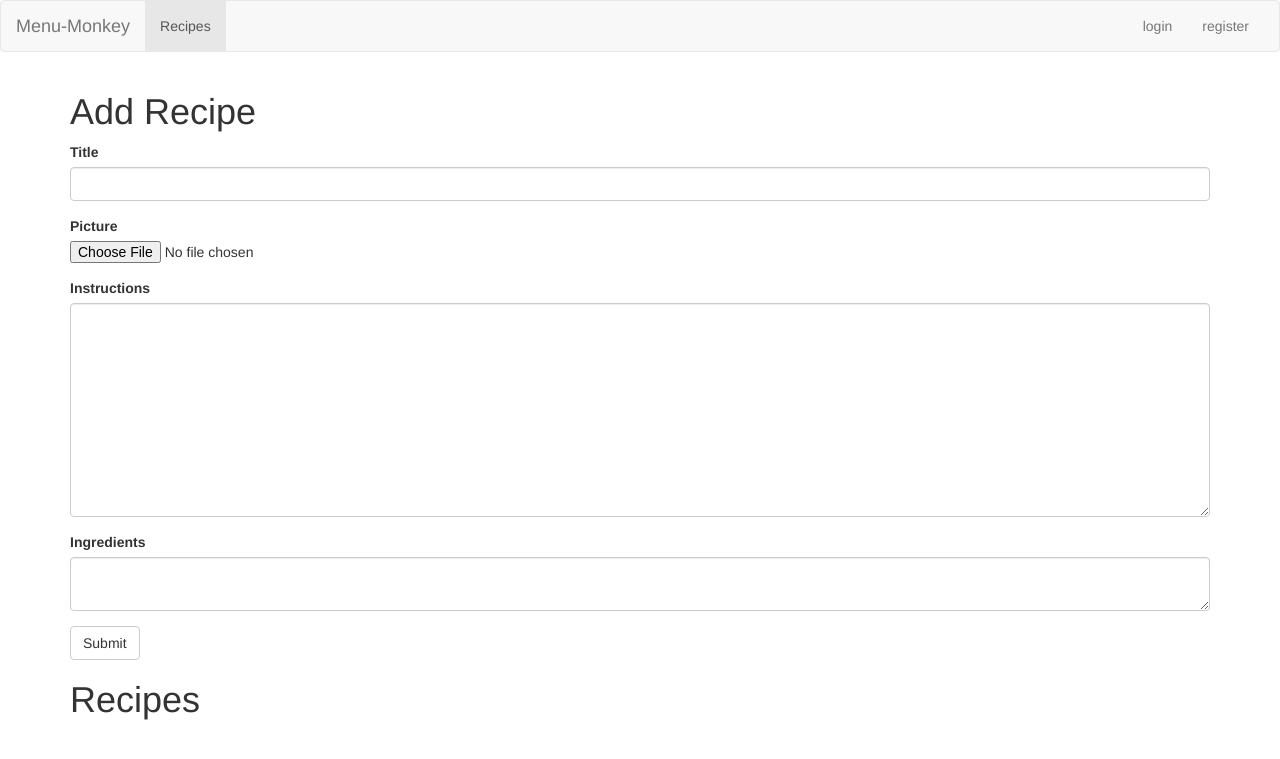
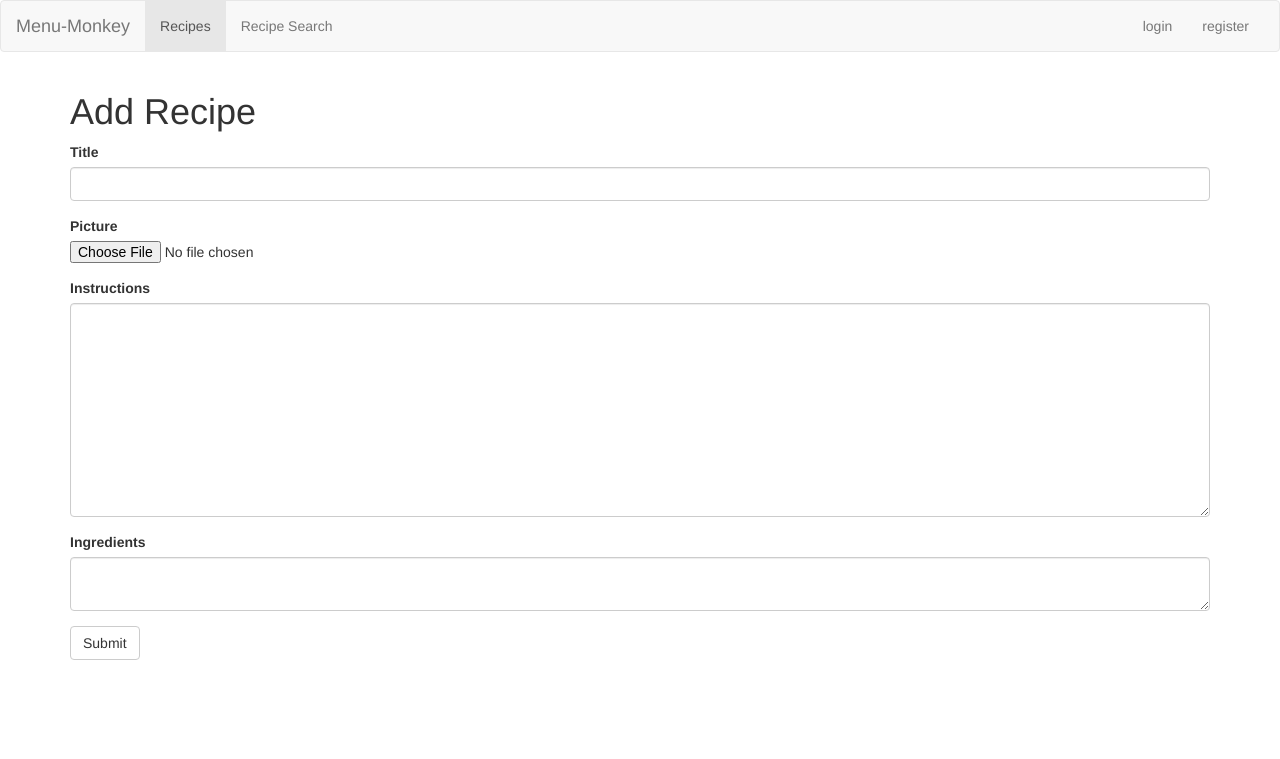
Before and after one commit to benawad/django_menu_monkey, a Django app: page /recipes/ in a window 1280 px wide. Shown: the top 759 px of the page. Run offline with Django 3.2, Linux system fonts and the light colour scheme; data that the repository does not hold is empty; some libraries are stand-ins or nearby versions.

Commit message:
Recipe search bar

```diff
--- a/recipes/urls.py
+++ b/recipes/urls.py
@@ -7,4 +7,5 @@ urlpatterns = [
     url(r'^create/$', views.createRecipe, name='create'),
     url(r'^delete/(?P<recipe_id>[0-9]+)/$', views.delete_view, name='delete'),
     url(r'^show/(?P<recipe_id>[0-9]+)/$', views.show_view, name='show'),
+    url(r'^search/recipe/$', views.search_recipe_view, name='search_recipe'),
 ]
--- a/recipes/views.py
+++ b/recipes/views.py
@@ -11,6 +11,12 @@ from .forms import RecipeForm
 
 def index(request):
     return render(request, 'recipes/list.html', {'recipes': Recipe.objects.all(), 'recipe_form': RecipeForm()})
+
+
+def search_recipe_view(request):
+    if request.method == 'GET':
+        query = request.GET.get('q', '')
+        return render(request, 'recipes/search_recipe.html', {'recipes': Recipe.objects.filter(title__icontains=query)})
 
 
 @login_required
--- a/templates/base/navbar.html
+++ b/templates/base/navbar.html
@@ -16,6 +16,9 @@
       <ul class="nav navbar-nav">
           <li class="{% if request.path == '/recipes/' %}active{% endif %}">
               <a href="{% url 'index' %}">Recipes</a>
+          </li>
+          <li class="{% if '/recipes/search/recipes/' in request.path %}active{% endif %}">
+              <a href="{% url 'search_recipe' %}">Recipe Search</a>
           </li>
             {% if request.user.is_authenticated %}
               <li class="{% if request.path == '/groceries/list/' %}active{% endif %}">
--- a/templates/recipes/recipe.html
+++ b/templates/recipes/recipe.html
@@ -1,6 +1,4 @@
 <script src="https://ajax.googleapis.com/ajax/libs/jquery/3.1.0/jquery.min.js"></script>
-
-<h1>Recipes</h1>
 
 <div class="row">
     {% for recipe in recipes %}
```
Also changed, not shown: templates/recipes/search_recipe.html (added, +28 -0 lines).
